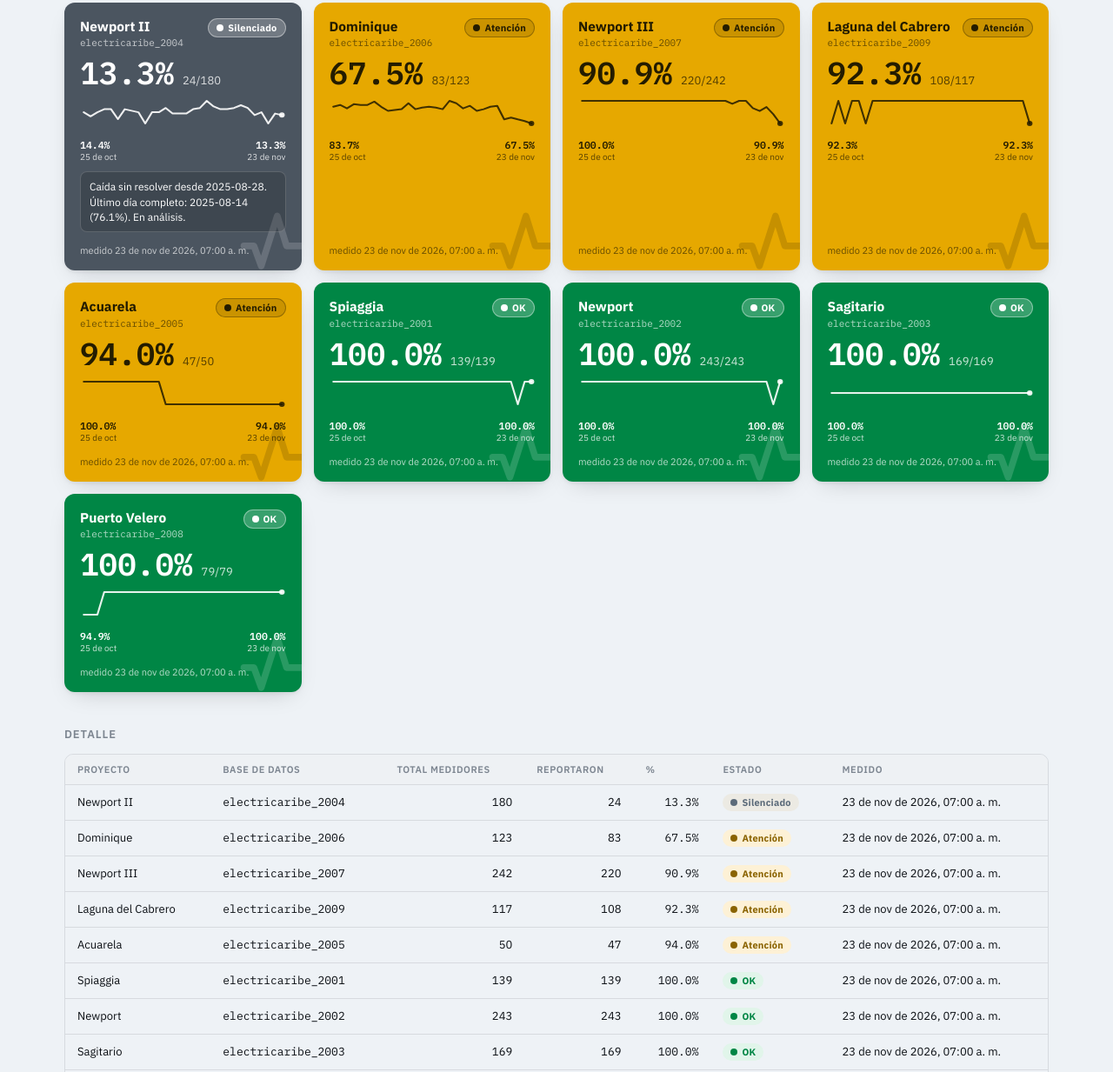
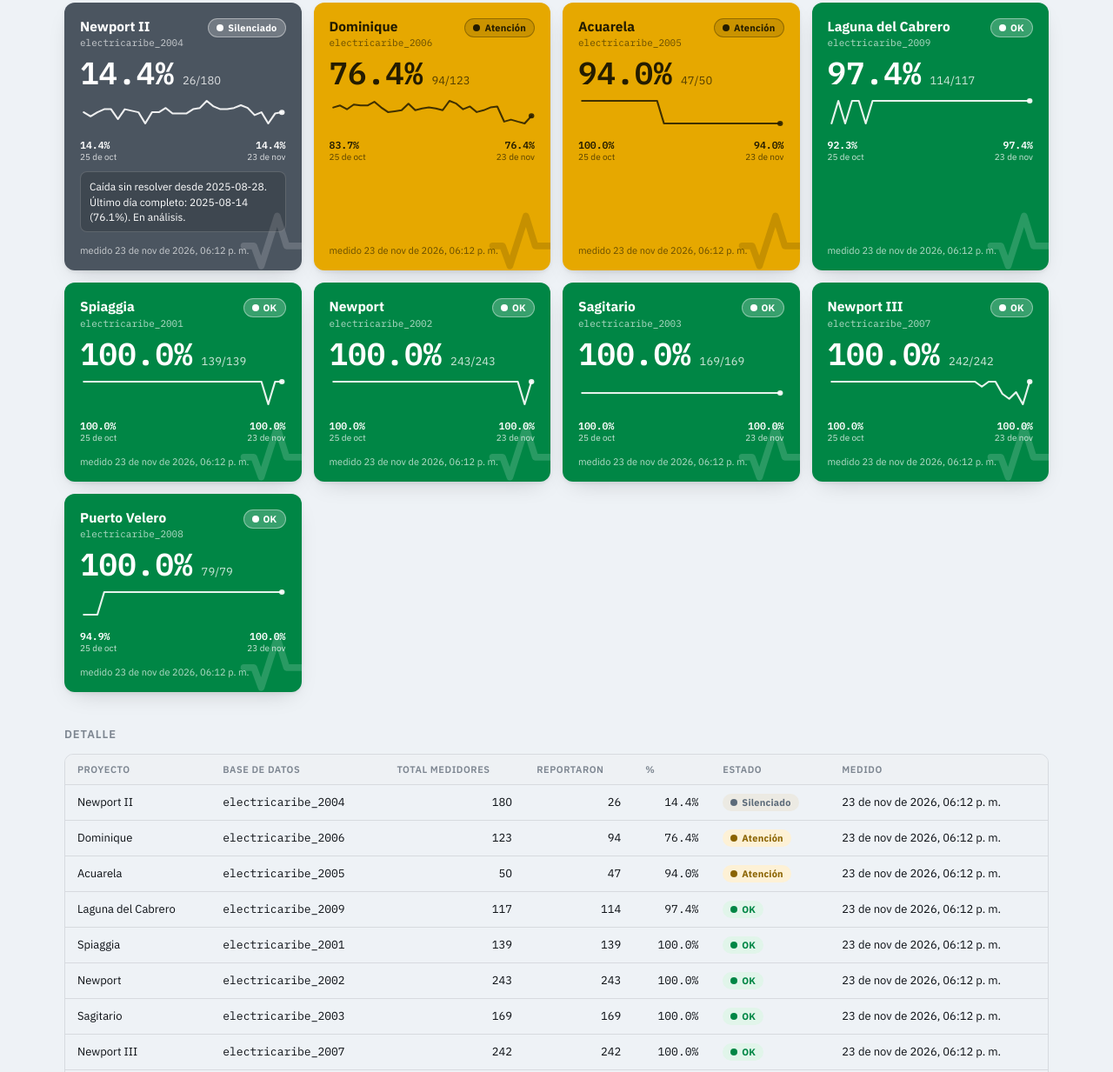
Before and after one commit to soportegatria/pulso-dashboards, a plain HTML site: page index.html in a window 1280 px wide. Shown: the part 399-1632 px from the top of the page at 87% size. Drawn offline with Linux system fonts and the light colour scheme.

Commit message:
Actualizacion automatica 2026-11-23T18:12:17

```diff
--- a/index.html
+++ b/index.html
@@ -650,7 +650,7 @@
     "total": 139,
     "reportaron": 139,
     "pct": 100.0,
-    "checked_at": "2026-11-23T07:00:01",
+    "checked_at": "2026-11-23T18:12:16",
     "silenciado": false
   },
   {
@@ -659,7 +659,7 @@
     "total": 243,
     "reportaron": 243,
     "pct": 100.0,
-    "checked_at": "2026-11-23T07:00:01",
+    "checked_at": "2026-11-23T18:12:16",
     "silenciado": false
   },
   {
@@ -668,16 +668,16 @@
     "total": 169,
     "reportaron": 169,
     "pct": 100.0,
-    "checked_at": "2026-11-23T07:00:01",
+    "checked_at": "2026-11-23T18:12:16",
     "silenciado": false
   },
   {
     "db": "electricaribe_2004",
     "proyecto": "Newport II",
     "total": 180,
-    "reportaron": 24,
-    "pct": 13.3,
-    "checked_at": "2026-11-23T07:00:01",
+    "reportaron": 26,
+    "pct": 14.4,
+    "checked_at": "2026-11-23T18:12:16",
     "silenciado": true,
     "nota": "Caída sin resolver desde 2025-08-28. Último día completo: 2025-08-14 (76.1%). En análisis."
   },
@@ -687,25 +687,25 @@
     "total": 50,
     "reportaron": 47,
     "pct": 94.0,
-    "checked_at": "2026-11-23T07:00:01",
+    "checked_at": "2026-11-23T18:12:16",
     "silenciado": false
   },
   {
     "db": "electricaribe_2006",
     "proyecto": "Dominique",
     "total": 123,
-    "reportaron": 83,
-    "pct": 67.5,
-    "checked_at": "2026-11-23T07:00:01",
+    "reportaron": 94,
+    "pct": 76.4,
+    "checked_at": "2026-11-23T18:12:16",
     "silenciado": false
   },
   {
     "db": "electricaribe_2007",
     "proyecto": "Newport III",
     "total": 242,
-    "reportaron": 220,
-    "pct": 90.9,
-    "checked_at": "2026-11-23T07:00:01",
+    "reportaron": 242,
+    "pct": 100.0,
+    "checked_at": "2026-11-23T18:12:16",
     "silenciado": false
   },
   {
@@ -714,16 +714,16 @@
     "total": 79,
     "reportaron": 79,
     "pct": 100.0,
-    "checked_at": "2026-11-23T07:00:01",
+    "checked_at": "2026-11-23T18:12:16",
     "silenciado": false
   },
   {
     "db": "electricaribe_2009",
     "proyecto": "Laguna del Cabrero",
     "total": 117,
-    "reportaron": 108,
-    "pct": 92.3,
-    "checked_at": "2026-11-23T07:00:01",
+    "reportaron": 114,
+    "pct": 97.4,
+    "checked_at": "2026-11-23T18:12:16",
     "silenciado": false
   }
 ];
@@ -789,6 +789,11 @@
     }
   ],
   "electricaribe_2006": [
+    {
+      "ubicacion": "Apto_1007",
+      "serial": "22111539",
+      "valor": 0.0
+    },
     {
       "ubicacion": "Apto_1404",
       "serial": "22111563",
@@ -827,9 +832,25 @@
 };
 
   const UMBRAL = 90.0;
-  const GENERATED_AT = "2026-11-23T07:00:03";
+  const GENERATED_AT = "2026-11-23T18:12:17";
 
   const EVENTOS = [
+  {
+    "proyecto": "Newport III",
+    "db": "electricaribe_2007",
+    "inicio": "2026-11-23",
+    "fin": "2026-11-23",
+    "minPct": 100.0,
+    "resumen": "Pasó de amarillo a verde (100.0%) el 2026-11-23 (detectado automáticamente)."
+  },
+  {
+    "proyecto": "Laguna del Cabrero",
+    "db": "electricaribe_2009",
+    "inicio": "2026-11-23",
+    "fin": "2026-11-23",
+    "minPct": 97.4,
+    "resumen": "Pasó de amarillo a verde (97.4%) el 2026-11-23 (detectado automáticamente)."
+  },
   {
     "proyecto": "Laguna del Cabrero",
     "db": "electricaribe_2009",
@@ -1159,7 +1180,7 @@
       "pct": 100.0
     },
     {
-      "t": "2026-11-23T07:00:01",
+      "t": "2026-11-23T18:12:16",
       "pct": 100.0
     }
   ],
@@ -1281,7 +1302,7 @@
       "pct": 99.6
     },
     {
-      "t": "2026-11-23T07:00:01",
+      "t": "2026-11-23T18:12:16",
       "pct": 100.0
     }
   ],
@@ -1403,7 +1424,7 @@
       "pct": 100.0
     },
     {
-      "t": "2026-11-23T07:00:01",
+      "t": "2026-11-23T18:12:16",
       "pct": 100.0
     }
   ],
@@ -1525,8 +1546,8 @@
       "pct": 13.9
     },
     {
-      "t": "2026-11-23T07:00:01",
-      "pct": 13.3
+      "t": "2026-11-23T18:12:16",
+      "pct": 14.4
     }
   ],
   "electricaribe_2005": [
@@ -1647,7 +1668,7 @@
       "pct": 94.0
     },
     {
-      "t": "2026-11-23T07:00:01",
+      "t": "2026-11-23T18:12:16",
       "pct": 94.0
     }
   ],
@@ -1769,8 +1790,8 @@
       "pct": 69.9
     },
     {
-      "t": "2026-11-23T07:00:01",
-      "pct": 67.5
+      "t": "2026-11-23T18:12:16",
+      "pct": 76.4
     }
   ],
   "electricaribe_2007": [
@@ -1891,8 +1912,8 @@
       "pct": 94.6
     },
     {
-      "t": "2026-11-23T07:00:01",
-      "pct": 90.9
+      "t": "2026-11-23T18:12:16",
+      "pct": 100.0
     }
   ],
   "electricaribe_2008": [
@@ -2013,7 +2034,7 @@
       "pct": 100.0
     },
     {
-      "t": "2026-11-23T07:00:01",
+      "t": "2026-11-23T18:12:16",
       "pct": 100.0
     }
   ],
@@ -2135,8 +2156,8 @@
       "pct": 97.4
     },
     {
-      "t": "2026-11-23T07:00:01",
-      "pct": 92.3
+      "t": "2026-11-23T18:12:16",
+      "pct": 97.4
     }
   ]
 };
```
